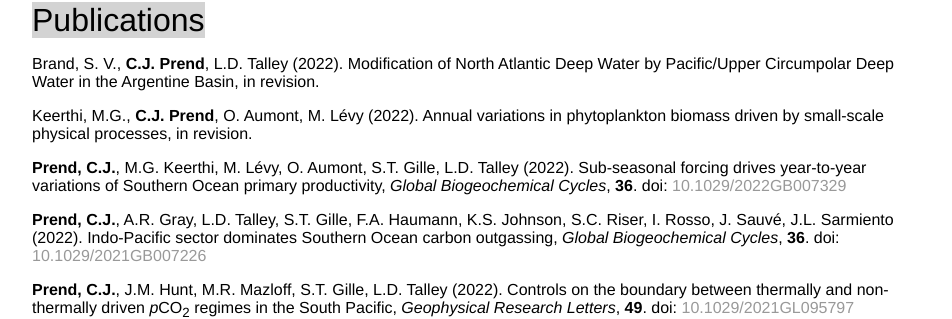
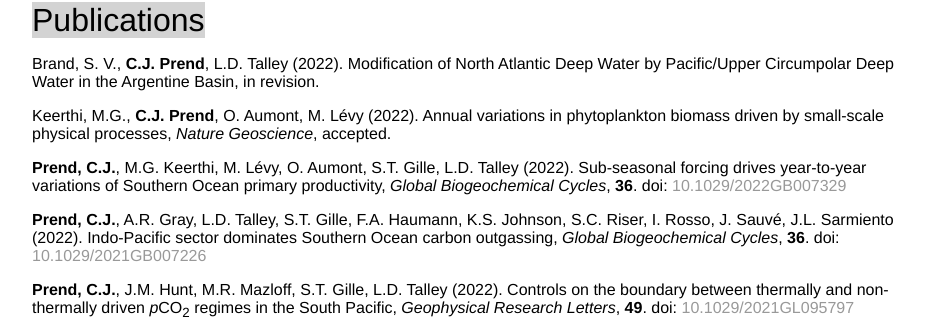
Before and after one commit to cprend/cprend.github.io, a Jekyll site: the page cv/index.html, which Jekyll copies as it is, in a window 1280 px wide and 900 px high, scrolled down 571 px. Shown: the part 153-472 px from the top of the window, without its empty margins (160-1112 px from the left). Built offline with Jekyll 4.4.1, drawn with Linux system fonts in a browser that asks for light colours.

Commit message:
Update index.html

```diff
--- a/cv/index.html
+++ b/cv/index.html
@@ -38,7 +38,7 @@
 		<em>2016</em> &nbsp;&nbsp;&nbsp;&nbsp;&nbsp;&nbsp;&nbsp;&nbsp;&nbsp;&nbsp;&nbsp;&nbsp; Summer Student Fellowship, Woods Hole Oceanographic Institution</p>
 		<p1>Publications</p1>
 		<p>Brand, S. V., <b>C.J. Prend</b>, L.D. Talley (2022). Modification of North Atlantic Deep Water by Pacific/Upper Circumpolar Deep Water in the Argentine Basin, in revision.</p>
-		<p>Keerthi, M.G., <b>C.J. Prend</b>, O. Aumont, M. L&eacutevy (2022). Annual variations in phytoplankton biomass driven by small-scale physical processes, in revision.</p>
+		<p>Keerthi, M.G., <b>C.J. Prend</b>, O. Aumont, M. L&eacutevy (2022). Annual variations in phytoplankton biomass driven by small-scale physical processes, <em>Nature Geoscience</em>, accepted.</p>
 		<p><b>Prend, C.J.</b>, M.G. Keerthi, M. L&eacutevy, O. Aumont, S.T. Gille, L.D. Talley (2022). Sub-seasonal forcing drives year-to-year variations of Southern Ocean primary productivity, <em>Global Biogeochemical Cycles</em>, <b>36</b>. doi: <a href="https://agupubs.onlinelibrary.wiley.com/doi/10.1029/2022GB007329">10.1029/2022GB007329</a></p>
 		<p><b>Prend, C.J.</b>, A.R. Gray, L.D. Talley, S.T. Gille, F.A. Haumann, K.S. Johnson, S.C. Riser, I. Rosso, J. Sauv&eacute, J.L. Sarmiento (2022). Indo-Pacific sector dominates Southern Ocean carbon outgassing, <em>Global Biogeochemical Cycles</em>, <b>36</b>. doi: <a href="https://agupubs.onlinelibrary.wiley.com/doi/10.1029/2021GB007226">10.1029/2021GB007226</a></p>
 		<p><b>Prend, C.J.</b>, J.M. Hunt, M.R. Mazloff, S.T. Gille, L.D. Talley (2022). Controls on the boundary between thermally and non-thermally driven <em>p</em>CO<sub>2</sub> regimes in the South Pacific, <em>Geophysical Research Letters</em>, <b>49</b>. doi: <a href="https://agupubs.onlinelibrary.wiley.com/doi/10.1029/2021GL095797">10.1029/2021GL095797</a></p>
```
